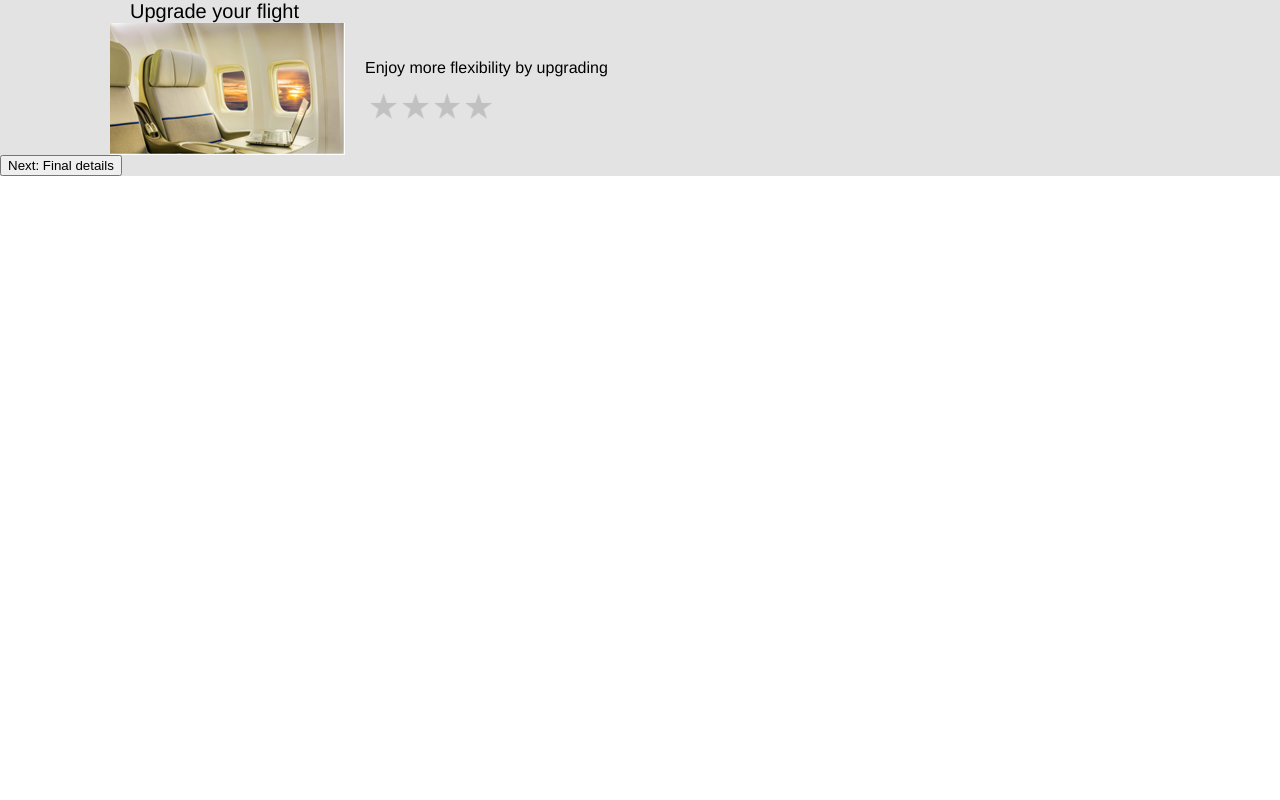
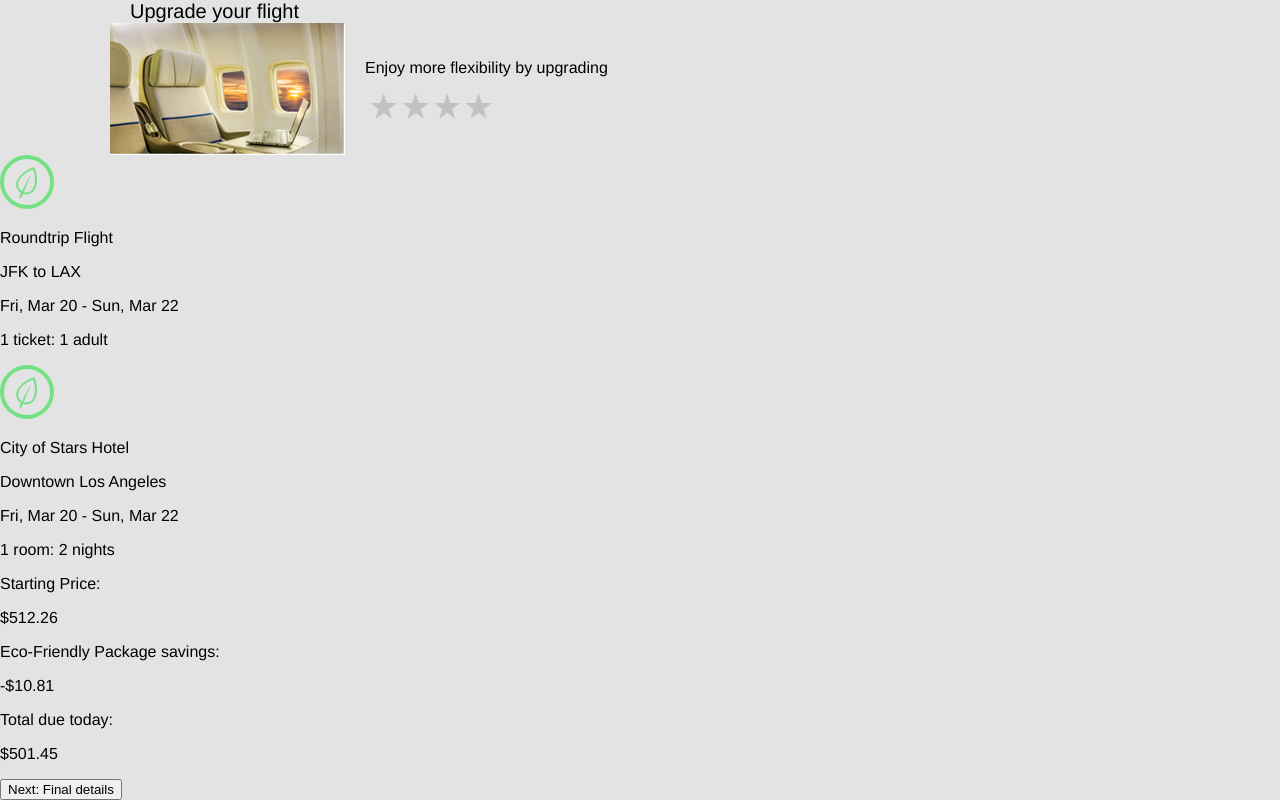
Before and after one commit to taubman33/Stellar, a React (Create React App) app in the folder client/: page /trip-review in a window 1280 px wide. Shown: the part 853-1653 px from the top of the page. Before the commit the page ends 1029 px from the top, so only its background shows below. Built offline with nearby package versions, Linux system fonts and the light colour scheme; no server answers.

Commit message:
skeletonized receipt

```diff
--- a/client/src/components/routes/TripReview.jsx
+++ b/client/src/components/routes/TripReview.jsx
@@ -1,5 +1,6 @@
 import React from 'react'
 import '../../css/TripReview.css'
+import Receipt from '../shared/Receipt'
 
 export default function TripReview(props) {
   console.log(props)
@@ -57,9 +58,12 @@ export default function TripReview(props) {
           </div>
         </div>
       </main>
-      <button type='submit' className='trip-review-submit'>
-        Next: Final details
-      </button>
+      <aside>
+        <Receipt tripDetails={props} />
+        <button type='submit' className='trip-review-submit'>
+          Next: Final details
+        </button>
+      </aside>
     </div>
   )
 }
--- a/client/src/components/shared/Receipt.jsx
+++ b/client/src/components/shared/Receipt.jsx
@@ -0,0 +1,40 @@
+import React from 'react'
+
+export default function Receipt(props) {
+  return (
+    <div className='receipt-container'>
+      <div className='receipt-card receipt-flight-container'>
+        <img alt='eco-friendly' src={require('../../assets/noun-leaf.svg')} />
+        <div className='receipt-flight-info-container'>
+          <p className='receipt-card-title'>Roundtrip Flight</p>
+          <p className='receipt-card-subtitle'>JFK to LAX</p>
+          <p>Fri, Mar 20 - Sun, Mar 22</p>
+          <p>1 ticket: 1 adult</p>
+        </div>
+      </div>
+      <div className='receipt-card receipt-hotel-container'>
+        <img alt='eco-friendly' src={require('../../assets/noun-leaf.svg')} />
+        <div className='receipt-hotel-info-container'>
+          <p className='receipt-card-title'>City of Stars Hotel</p>
+          <p className='receipt-card-subtitle'>Downtown Los Angeles</p>
+          <p>Fri, Mar 20 - Sun, Mar 22</p>
+          <p>1 room: 2 nights</p>
+        </div>
+      </div>
+      <div className='receipt-card receipt-price-container'>
+        <div className='receipt-start-price-container'>
+          <p>Starting Price:</p>
+          <p className='receipt-price-value'>$512.26</p>
+        </div>
+        <div className='receipt-savings-price-container'>
+          <p>Eco-Friendly Package savings:</p>
+          <p className='receipt-price-value'>-$10.81</p>
+        </div>
+      </div>
+      <div className='receipt-total-price-container'>
+        <p className='receipt-total-label'>Total due today:</p>
+        <p className='receipt-price-value'>$501.45</p>
+      </div>
+    </div>
+  )
+}
```
Also changed, not shown: client/src/css/Receipt.css (added).
